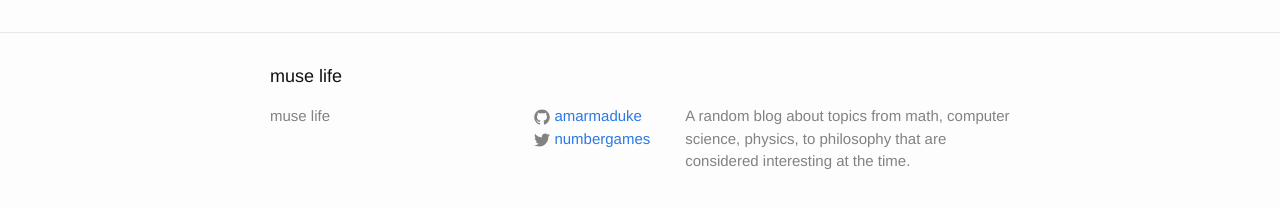
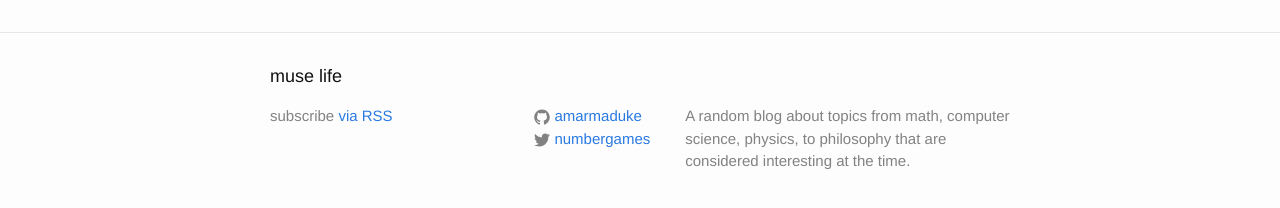
Before and after one commit to amarmaduke/blog, a Jekyll site: the page built from about.md, in a window 1280 px wide. Shown: the part 240-448 px from the top of the page. Built offline with Jekyll 4.4.1, drawn with Linux system fonts in a browser that asks for light colours.

Commit message:
Move RSS feed to footer

```diff
--- a/_includes/footer.html
+++ b/_includes/footer.html
@@ -7,7 +7,7 @@
     <div class="footer-col-wrapper">
       <div class="footer-col footer-col-1">
         <ul class="contact-list">
-          <li>{{ site.title }}</li>
+          <li><p class="rss-subscribe">subscribe <a href="{{ "/feed.xml" | prepend: site.baseurl }}">via RSS</a></p></li>
           <li><a href="mailto:{{ site.email }}">{{ site.email }}</a></li>
         </ul>
       </div>
--- a/index.html
+++ b/index.html
@@ -18,6 +18,4 @@
     {% endfor %}
   </ul>
 
-  <p class="rss-subscribe">subscribe <a href="{{ "/feed.xml" | prepend: site.baseurl }}">via RSS</a></p>
-
 </div>
```
